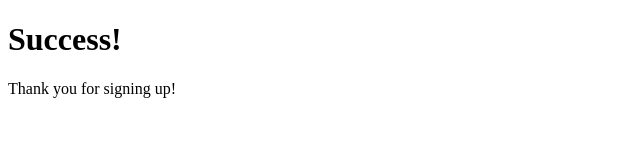
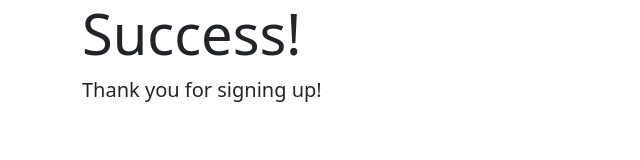
Before and after one commit to NPitroff/Newsletter-Signup, a website: page success.html in a window 1280 px wide. Shown: the whole page, without its empty margins (0-640 px from the left). Drawn offline with nearby package versions, Linux system fonts and the light colour scheme.

Commit message:
Added the bootstrap link for success

```diff
--- a/success.html
+++ b/success.html
@@ -3,6 +3,9 @@
   <head>
     <meta charset="utf-8">
     <title>Success</title>
+    <!-- Bootstrap link -->
+    <link href="https://cdn.jsdelivr.net/npm/bootstrap@5.1.3/dist/css/bootstrap.min.css" rel="stylesheet" integrity="sha384-1BmE4kWBq78iYhFldvKuhfTAU6auU8tT94WrHftjDbrCEXSU1oBoqyl2QvZ6jIW3" crossorigin="anonymous">
+
   </head>
   <body>
 
```
